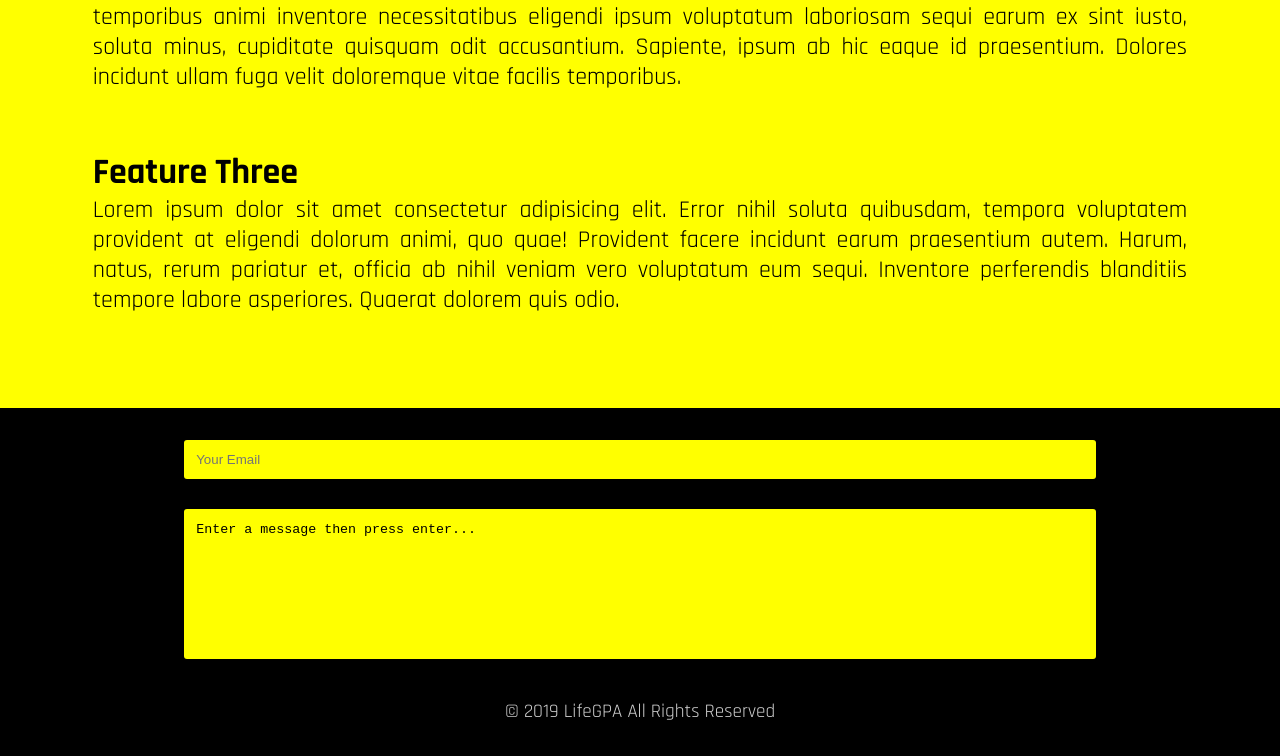
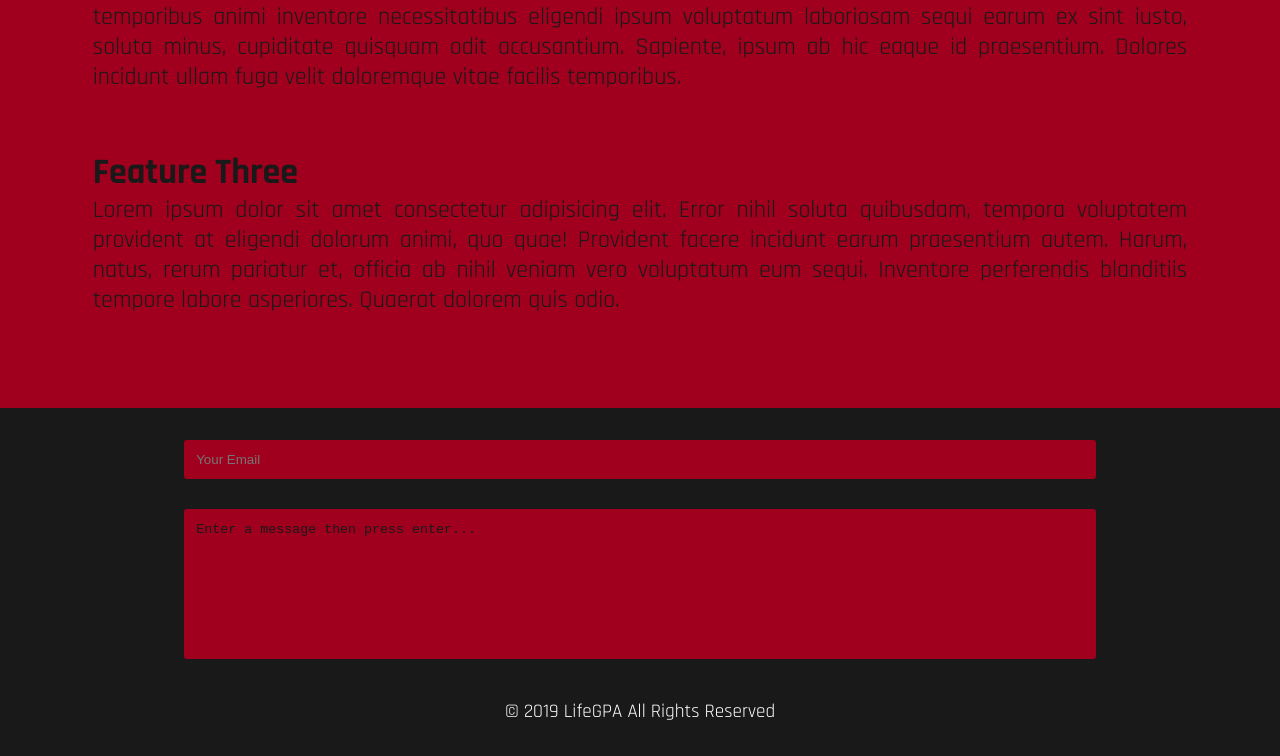
Before and after one commit to life-gpa/buildweek-lifegpa-ui-ruben, a plain HTML site: page index.html in a window 1280 px wide. Shown: the part 597-1353 px from the top of the page. Drawn offline with Linux system fonts and the light colour scheme.

Commit message:
colorscheme mods

```diff
--- a/src/less/variables.less
+++ b/src/less/variables.less
@@ -1,7 +1,7 @@
-@background: #000;
-@foreground: #cfcfcf;
+@background: rgb(25, 25, 25);
+@foreground: white;
 
-@accent: yellow;
+@accent: #a0001e;
 
 @elone: #ffeb38;
 @eltwo: white;
```
Also changed, not shown: src/css/index.css.
